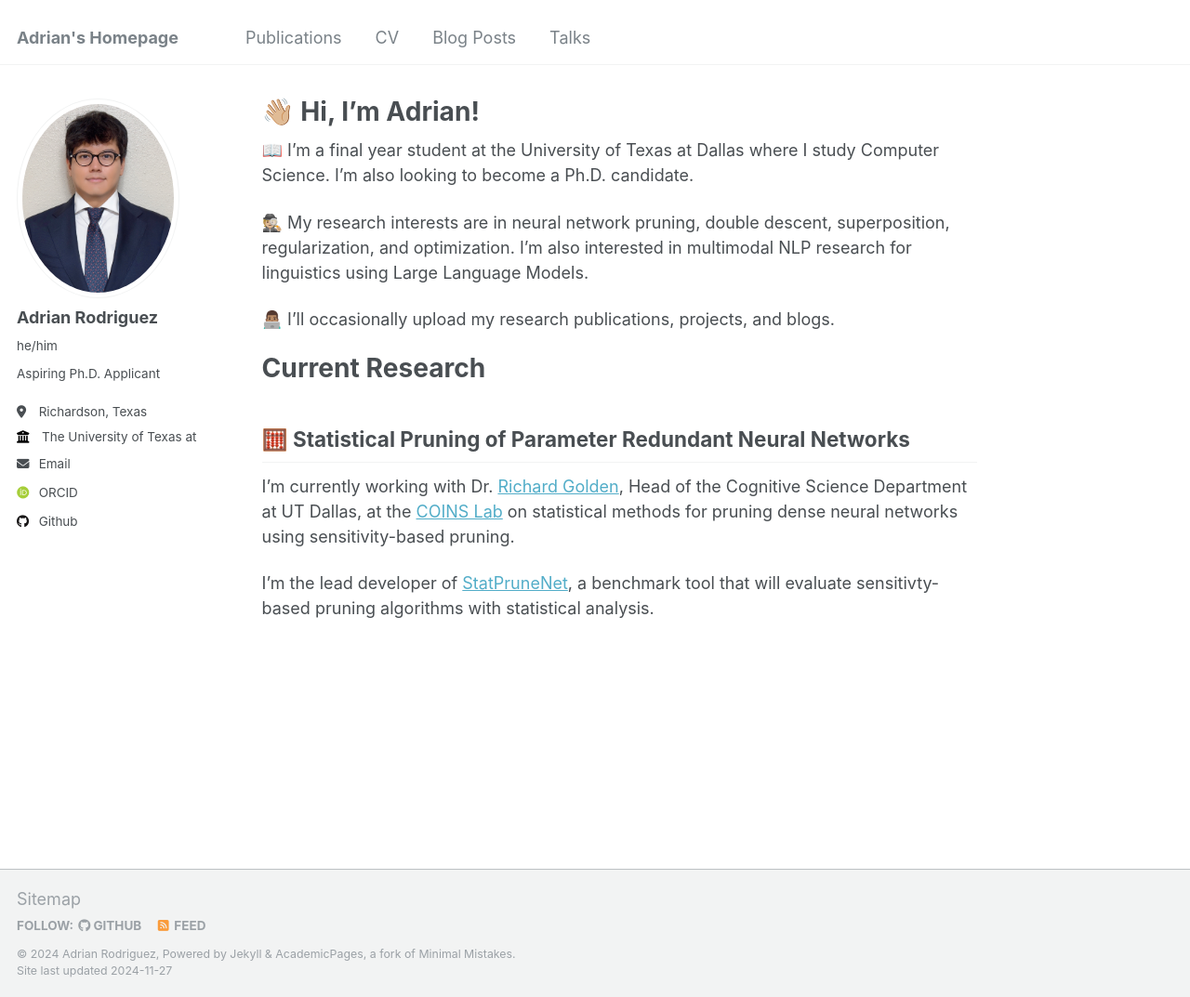
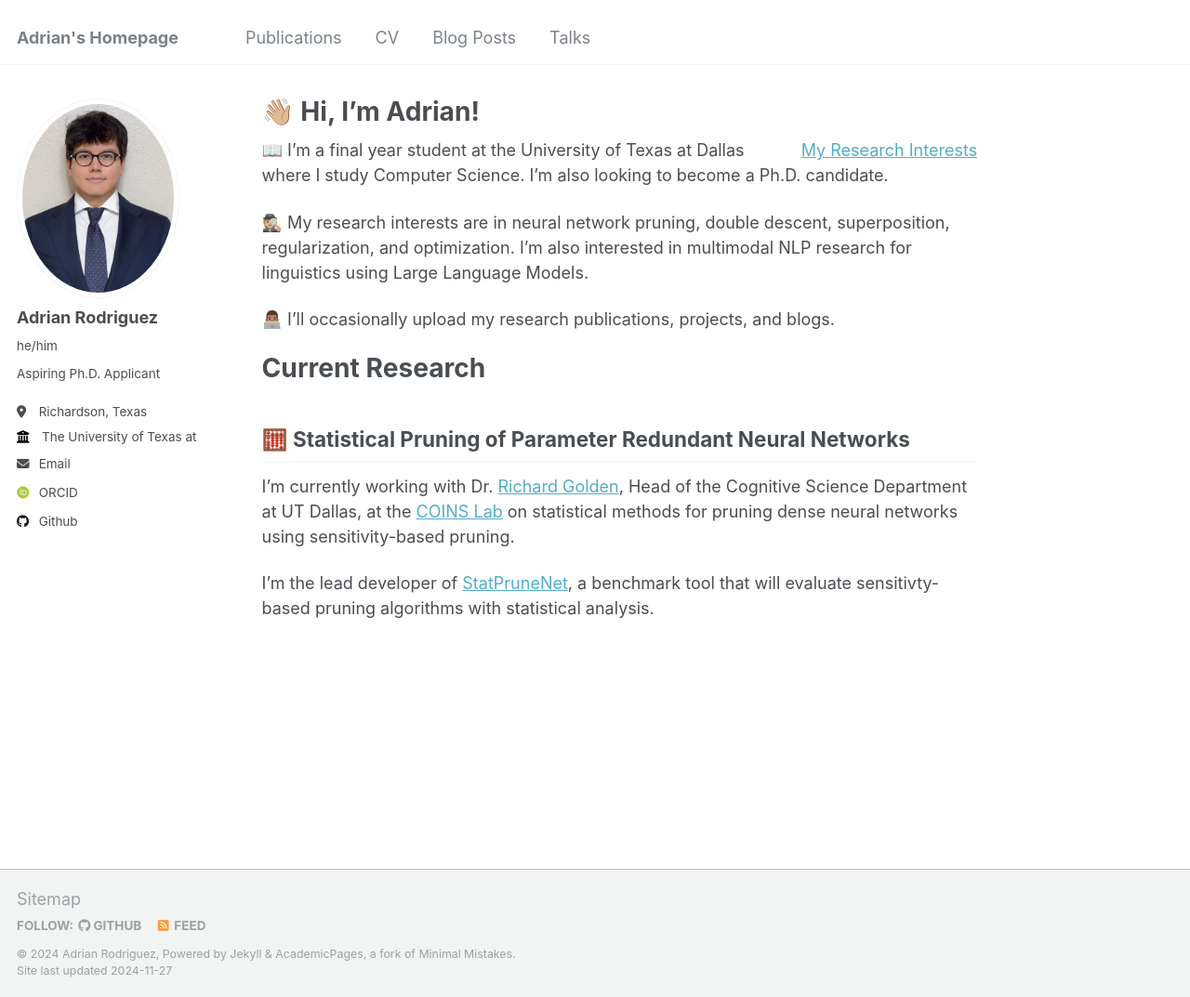
Before and after one commit to axr2718/axe2718.github.io, a Jekyll site: the page built from _pages/about.md, in a window 1280 px wide and 1073 px high. Shown: the whole window at 93% size. Built offline with Jekyll 4.4.1, drawn with Linux system fonts in a browser that asks for light colours; some web fonts are replaced.

Commit message:
Update about.md

```diff
--- a/_pages/about.md
+++ b/_pages/about.md
@@ -8,6 +8,7 @@ redirect_from:
   - /about.html
 ---
 
+[My Research Interests](/images/io.jpeg){: .align-right width="300px"}
 📖 I'm a final year student at the University of Texas at Dallas where I study Computer Science. I'm also looking to become a Ph.D. candidate.
 
 🕵🏼 My research interests are in neural network pruning, double descent, superposition, regularization, and optimization. I'm also interested in
```
